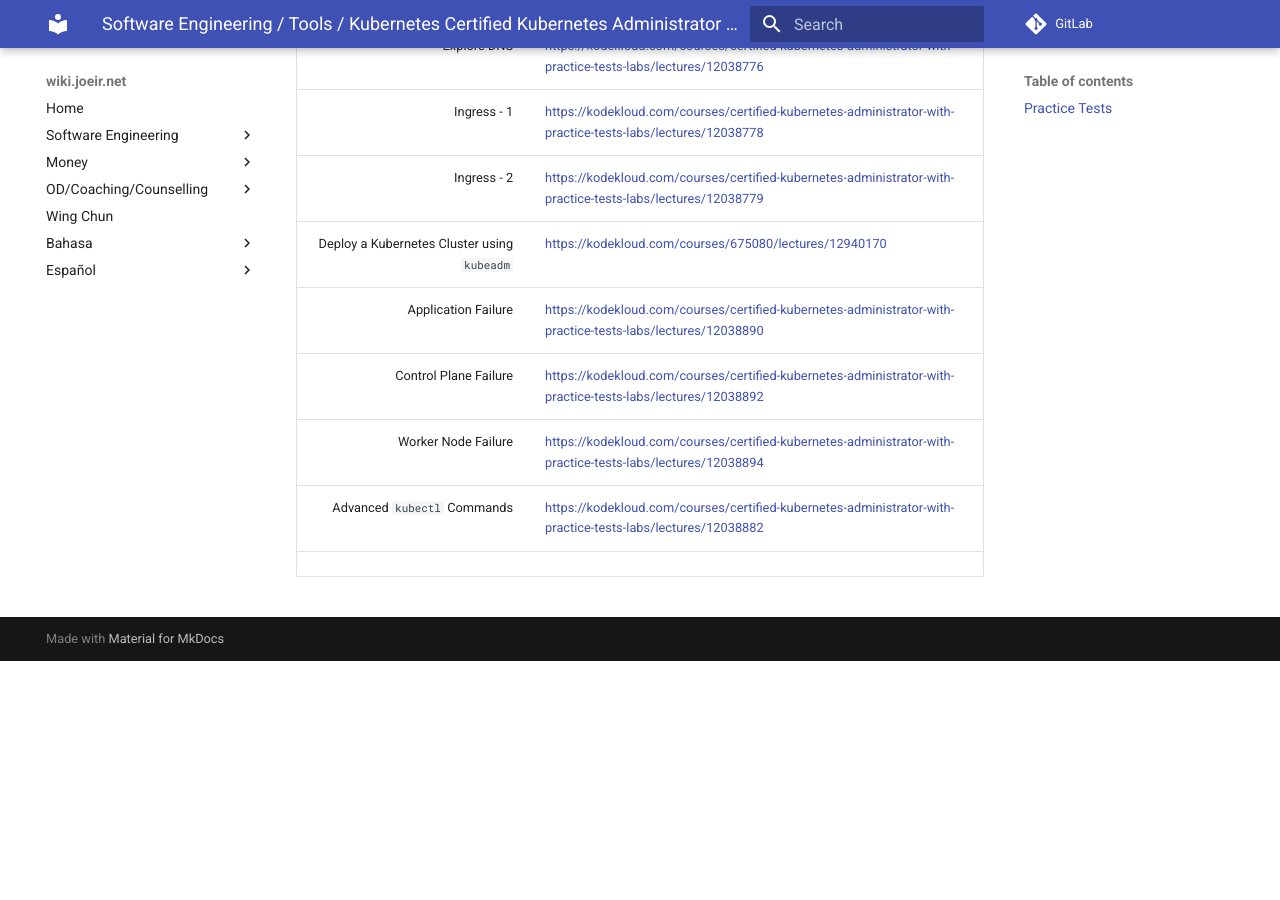
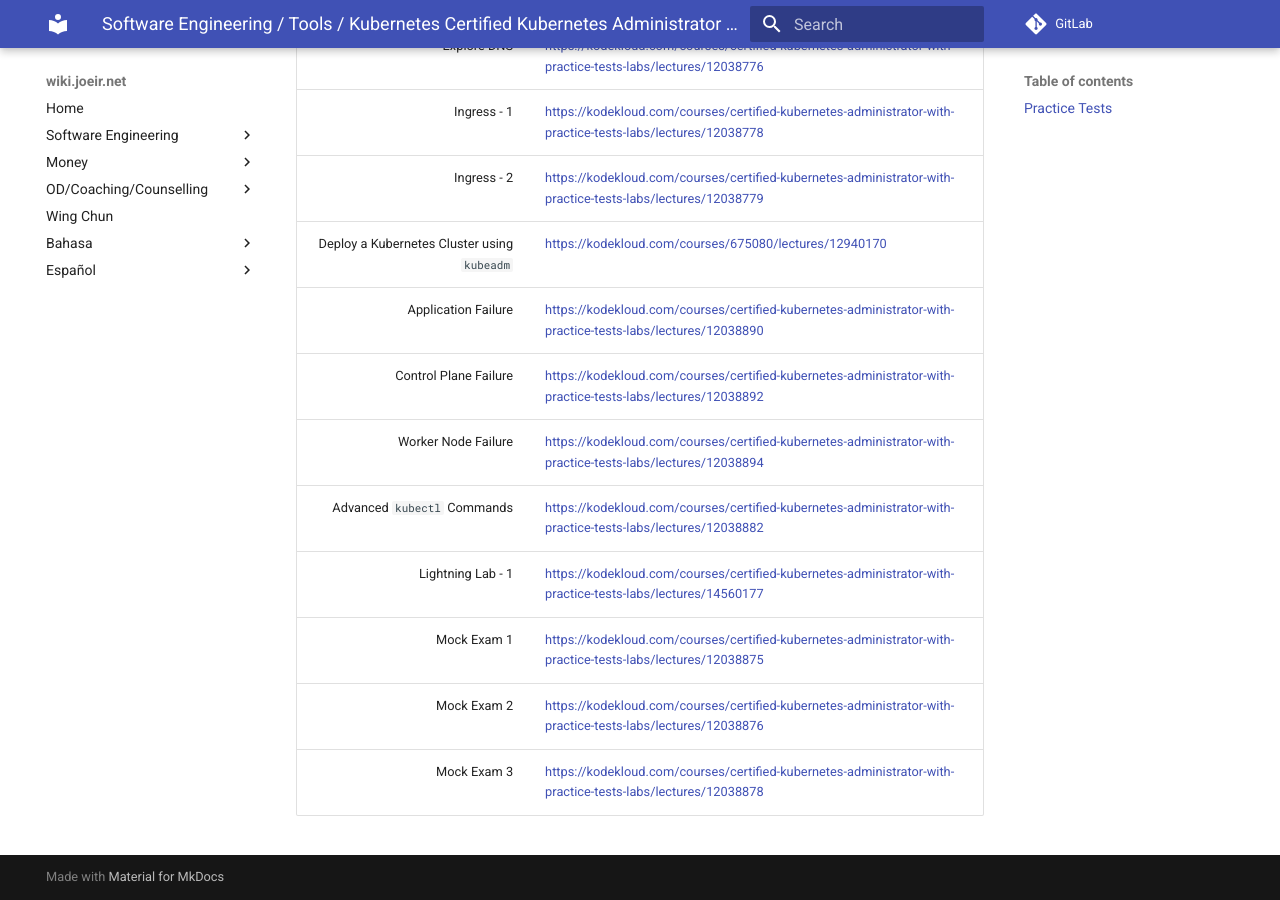
Before and after one commit to zephinzer/wiki.joeir.net, an MkDocs documentation site: the page built from docs/software-engineering/tools/kubernetes-cka-notes.md, in a window 1280 px wide and 900 px high, scrolled down 2957 px. Built offline with MkDocs 1.6.1 and Material for MkDocs 9.7.7, drawn with Linux system fonts in a browser that asks for light colours; comment, search, counter and statistics services are not loaded; before the commit the page ends 3618 px from its top, so only the background shows below that.

Commit message:
added cka notes

```diff
--- a/docs/software-engineering/tools/kubernetes-cka-notes.md
+++ b/docs/software-engineering/tools/kubernetes-cka-notes.md
@@ -53,4 +53,7 @@
 | Control Plane Failure | [https://kodekloud.com/courses/certified-kubernetes-administrator-with-practice-tests-labs/lectures/12038892](https://kodekloud.com/courses/certified-kubernetes-administrator-with-practice-tests-labs/lectures/12038892) |
 | Worker Node Failure | [https://kodekloud.com/courses/certified-kubernetes-administrator-with-practice-tests-labs/lectures/12038894](https://kodekloud.com/courses/certified-kubernetes-administrator-with-practice-tests-labs/lectures/12038894) |
 | Advanced `kubectl` Commands | [https://kodekloud.com/courses/certified-kubernetes-administrator-with-practice-tests-labs/lectures/12038882](https://kodekloud.com/courses/certified-kubernetes-administrator-with-practice-tests-labs/lectures/12038882) |
-|
+| Lightning Lab - 1 | [https://kodekloud.com/courses/certified-kubernetes-administrator-with-practice-tests-labs/lectures/14560177](https://kodekloud.com/courses/certified-kubernetes-administrator-with-practice-tests-labs/lectures/14560177) |
+| Mock Exam 1 | [https://kodekloud.com/courses/certified-kubernetes-administrator-with-practice-tests-labs/lectures/12038875](https://kodekloud.com/courses/certified-kubernetes-administrator-with-practice-tests-labs/lectures/12038875) |
+| Mock Exam 2 | [https://kodekloud.com/courses/certified-kubernetes-administrator-with-practice-tests-labs/lectures/12038876](https://kodekloud.com/courses/certified-kubernetes-administrator-with-practice-tests-labs/lectures/12038876) |
+| Mock Exam 3 | [https://kodekloud.com/courses/certified-kubernetes-administrator-with-practice-tests-labs/lectures/12038878](https://kodekloud.com/courses/certified-kubernetes-administrator-with-practice-tests-labs/lectures/12038878) |
```
